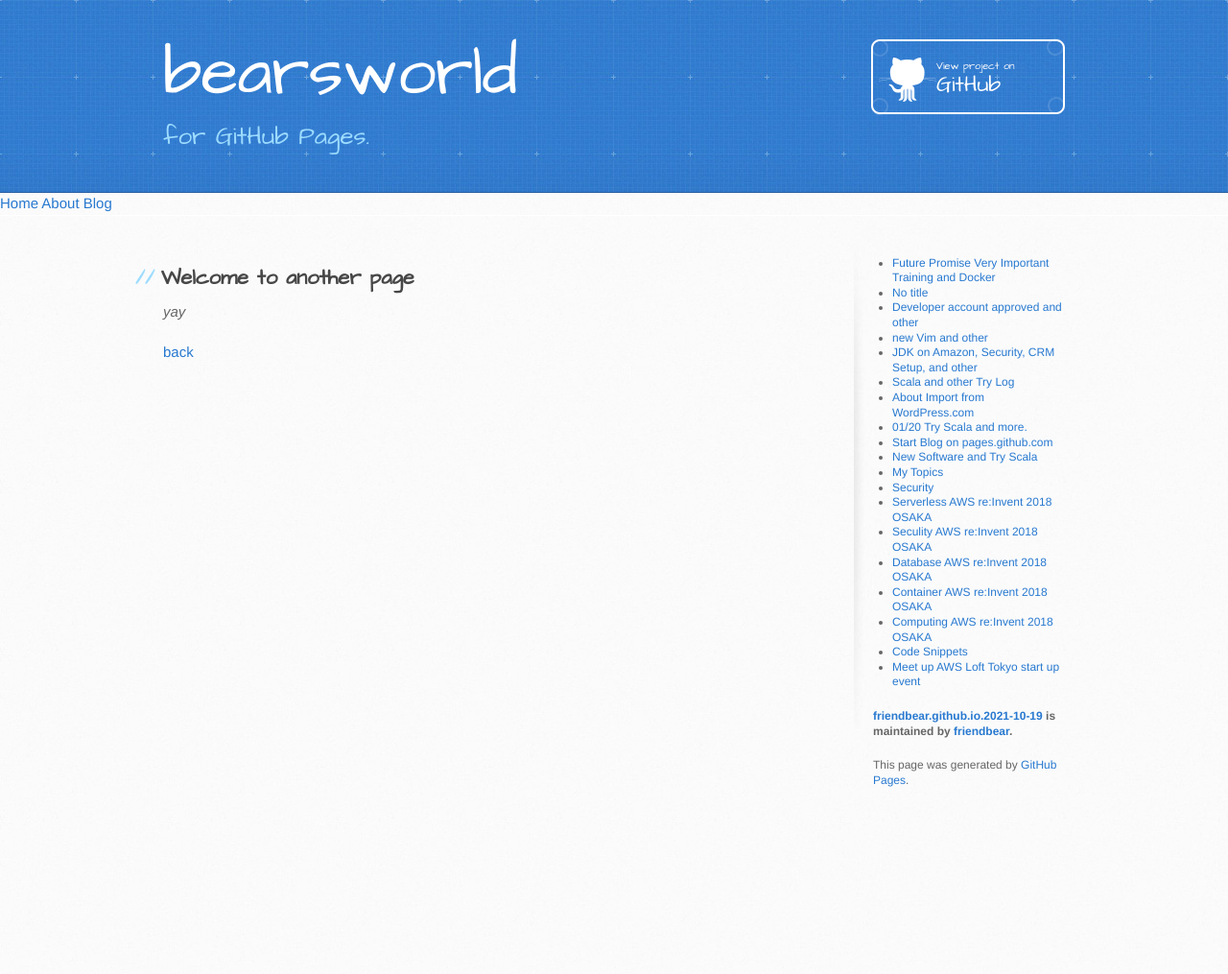
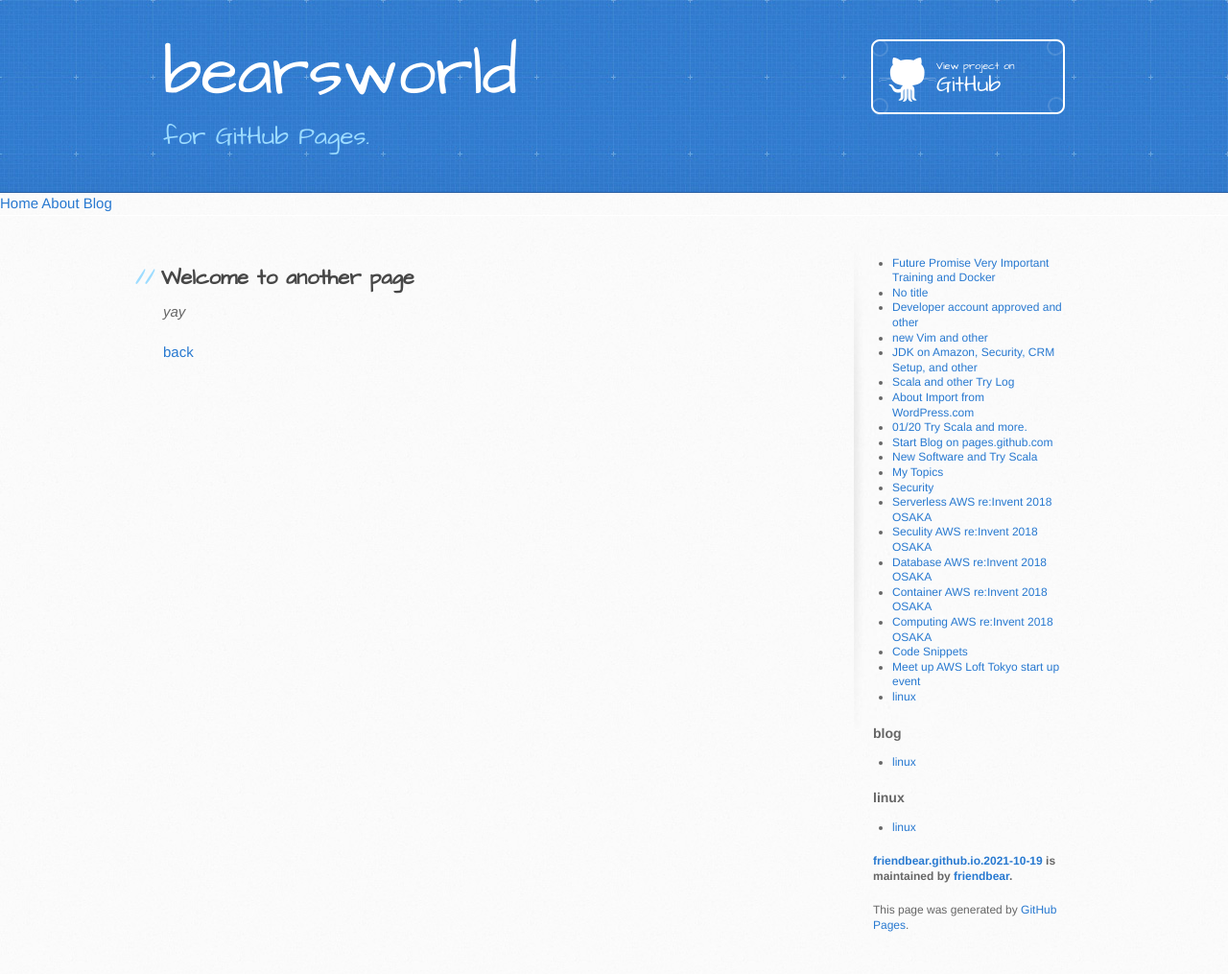
Before and after one commit to friendbear/friendbear.github.io.2021-10-19, a Jekyll site: the page built from another-page.md, in a window 1280 px wide. Shown: the whole page at 96% size. Built offline with Jekyll 4.4.1, drawn with Linux system fonts in a browser that asks for light colours; our own code applies the rules of GitHub Pages for plain Markdown files; before the commit the page ends 900 px from its top, so only the background shows below that.

Commit message:
add title

```diff
--- a/_posts/linux-2018-01-01-feedback.md
+++ b/_posts/2018-01-01-linux-feedback.md
@@ -1,3 +1,9 @@
+---
+auther: friendbear
+title: linux
+categories: [blog, linux]
+tags: [linux, systemd, network, kernel]
+
 ## 1.Linux
 
 ---
```
